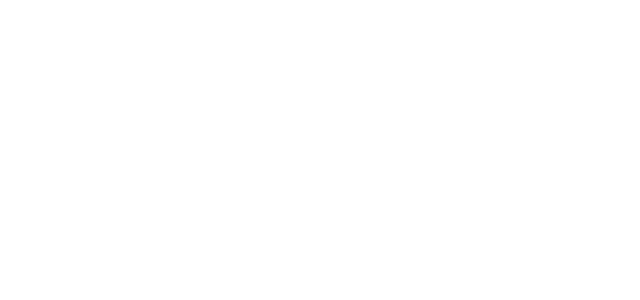
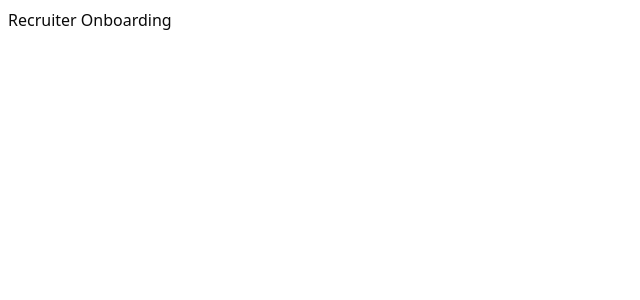
Before and after one commit to DevStreak-Code/devstreak-web-user, a React (Vite) app: page /recruiter/onboarding in a window 1280 px wide. Before the commit this address had no page. Shown: the top 300 px of the page, without its empty margins (0-640 px from the left). Built offline with nearby package versions, Linux system fonts and the light colour scheme.

Commit message:
Recrutier | OnBoarding

```diff
--- a/src/constants/routes.ts
+++ b/src/constants/routes.ts
@@ -16,7 +16,12 @@
   //   NOT_FOUND: "/not-found",
 };
 
+export const RECRUITER_ROUTES = {
+  RECRUITER_ONBOARDING: "/recruiter/onboarding",
+};
+
 export const ROUTES = {
   ...SAMPLE_CODE_ROUTE,
   ...COMMON_ROUTES,
+  ...RECRUITER_ROUTES,
 };
--- a/src/features/RouterManager/useRouterManager.tsx
+++ b/src/features/RouterManager/useRouterManager.tsx
@@ -8,6 +8,7 @@
 import SampleForm from "../sample/SampleForm";
 import SampleFormZod from "../sample/SampleFormZod";
 import SampleFormYup from "../sample/SampleFormYup";
+import RecruiterOnboarding from "../recruiter/onboarding";
 
 export const ROUTE_CONFIG = [
   {
@@ -55,6 +56,11 @@
     component: <SampleFormZod />,
     name: "Sample Form | With React FORM Hook zod",
   },
+  {
+    path: ROUTES.RECRUITER_ONBOARDING,
+    component: <RecruiterOnboarding />,
+    name: "Recruiter Onboarding",
+  },
 ];
 
 const useRouterManager = () => {
--- /dev/null
+++ b/src/features/recruiter/onboarding/index.tsx
@@ -0,0 +1,9 @@
+const RecruiterOnboarding = () => {
+  return (
+    <div>
+      <h1>Recruiter Onboarding</h1>
+    </div>
+  );
+};
+
+export default RecruiterOnboarding;
```
